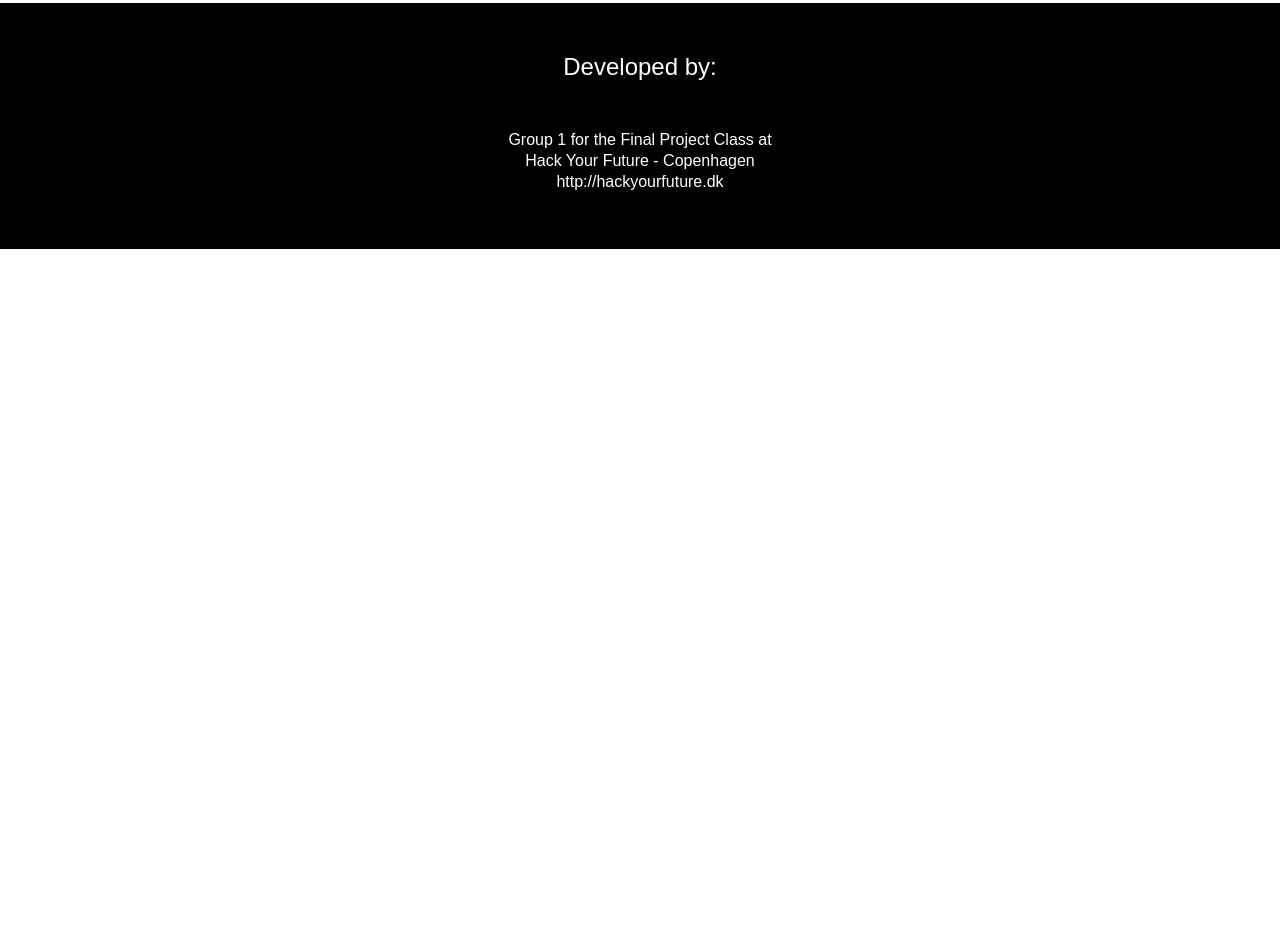
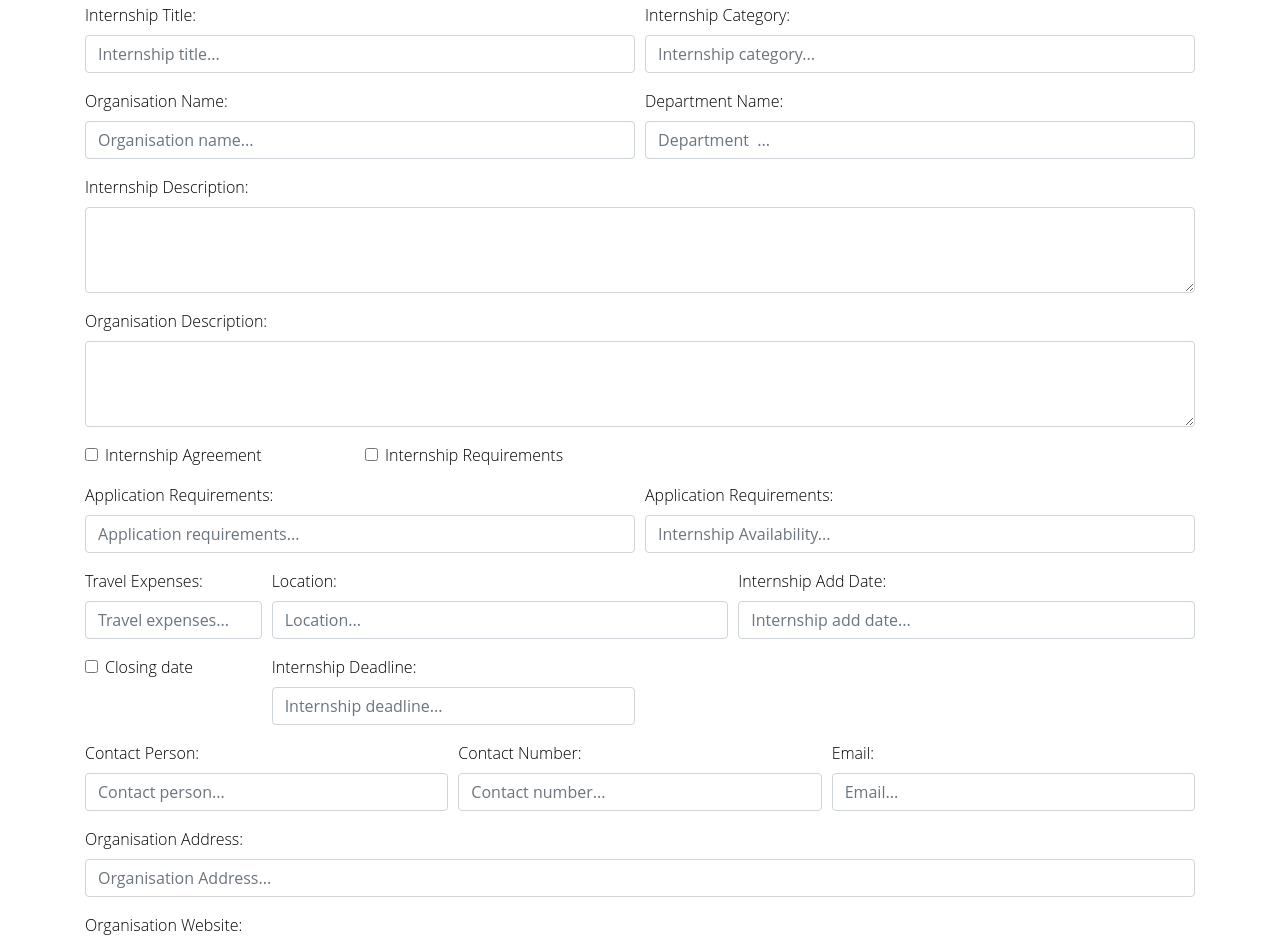
Before and after one commit to paredesrichard/thread-app-project, a React app: page /admin/internships in a window 1280 px wide. Shown: the part 440-1383 px from the top of the page. Before the commit the page ends 800 px from the top, so only its background shows below. Built offline with nearby package versions, Linux system fonts and the light colour scheme; no server answers.

Commit message:
added empty form for internships table

```diff
--- a/src/client/components/InternshipsForm/InternshipsForm.jsx
+++ b/src/client/components/InternshipsForm/InternshipsForm.jsx
@@ -1,14 +1,214 @@
 import React, { Component } from 'react';
+
+import { fetchAPIData } from '../Api/api';
 
 class InternshipsForm extends Component {
   constructor(props) {
     super(props);
   }
 
+  componentDidMount() {
+    fetchAPIData('/api/internships').then(newData => {
+      this.setState({ data: newData });
+    });
+  }
+
+  handleSubmit = (event) => {
+    alert('Form submitted')
+    event.preventDefault();
+  }
+
+
+
   render() {
     return (
       <div className="container">
         <h4>Internships Form</h4>
+        <form onSubmit={this.handleSubmit} className="text-left" id="internshipFormId">
+
+          <div className="form-row">
+            <div className="col-md-6">
+              <div className="form-group">
+                <label for="txtInternshipTitle">Internship Title: </label>
+                <input type="text" className="form-control" id="txtInternshipTitle" placeholder="Internship title..." />
+              </div>
+            </div>
+            <div className="col-md-6">
+              <div className="form-group">
+                <label for="txtInternshipCategory">Internship Category: </label>
+                <input type="text" className="form-control" id="txtInternshipCategory" placeholder="Internship category..." />
+              </div>
+            </div>
+          </div>
+
+          <div className="form-row">
+            <div className="col-md-6">
+              <div className="form-group">
+                <label for="txtOrganisationName">Organisation Name:</label>
+                <input type="text" className="form-control" id="txtOrganisationName" placeholder="Organisation name..." />
+              </div>
+            </div>
+            <div className="col-md-6">
+              <div className="form-group">
+                <label for="txtDepartment">Department Name:</label>
+                <input type="text" className="form-control" id="txtDepartment" placeholder="Department  ..." />
+              </div>
+            </div>
+          </div>
+
+          <div className="form-row">
+            <div className="col-md-12">
+              <div className="form-group">
+                <div className="form-group">
+                  <label for="textInternshipDescription">Internship Description:</label>
+                  <textarea className="form-control" id="textInternshipDescription" form="internshipFormId" rows="3" />
+                </div>
+              </div>
+            </div>
+          </div>
+
+          <div className="form-row">
+            <div className="col-md-12">
+              <div className="form-group">
+                <div className="form-group">
+                  <label for="textOrganisationDescription">Organisation Description:</label>
+                  <textarea className="form-control" id="textOrganisationDescription" form="internshipFormId" rows="3" />
+                </div>
+              </div>
+            </div>
+          </div>
+
+          {/* Form checkbox */}
+          <div className="form-row">
+            <div className="col-md-3">
+              <div className="form-group form-check">
+                <input class="form-check-input" type="checkbox" id="chkInternshipAgreement" />
+                <label class="form-check-label" for="chkInternshipAgreement">
+                  Internship Agreement
+                </label>
+              </div>
+            </div>
+            <div className="col-md-3">
+              <div className="form-group form-check">
+                <input class="form-check-input" type="checkbox" id="chkInternshipRequirements" />
+                <label class="form-check-label" for="chkInternshipRequirements">
+                  Internship Requirements
+                </label>
+              </div>
+            </div>
+          </div>
+
+          <div className="form-row">
+            <div className="col-md-6">
+              <div className="form-group">
+                <label for="txtApplicationRequirements">Application Requirements:</label>
+                <input type="text" className="form-control" id="txtApplicationRequirements" placeholder="Application requirements..." />
+              </div>
+            </div>
+            <div className="col-md-6">
+              <div className="form-group">
+                <label for="txtInternshipAvailabilitySchedule">Application Requirements:</label>
+                <input type="text" className="form-control" id="txtInternshipAvailabilitySchedule" placeholder="Internship Availability..." />
+              </div>
+            </div>
+          </div>
+
+          <div className="form-row">
+            <div className="col-md-2">
+              <div className="form-group">
+                <label for="txtTravelExpenses">Travel Expenses:</label>
+                <input type="text" className="form-control" id="txtTravelExpenses" placeholder="Travel expenses..." />
+              </div>
+            </div>
+            <div className="col-md-5">
+              <div className="form-group">
+                <label for="txtLocation">Location:</label>
+                <input type="text" className="form-control" id="txtLocation" placeholder="Location..." />
+              </div>
+            </div>
+            <div className="col-md-5">
+              <div className="form-group">
+                <label for="txtInternshipAddDate">Internship Add Date:</label>
+                <input type="text" className="form-control" id="txtInternshipAddDate" placeholder="Internship add date..." />
+              </div>
+            </div>
+          </div>
+
+          <div className="form-row">
+            <div className="col-md-2">
+              <div className="form-group form-check">
+                <input class="form-check-input" type="checkbox" id="chkClosingDate" />
+                <label class="form-check-label" for="chkClosingDate">
+                  Closing date
+                </label>
+              </div>
+            </div>
+            <div className="col-md-4">
+              <div className="form-group">
+                <label for="txtInternshipDeadline">Internship Deadline:</label>
+                <input type="text" className="form-control" id="txtInternshipDeadline" placeholder="Internship deadline..." />
+              </div>
+            </div>
+          </div>
+
+          <div className="form-row">
+            <div className="col-md-4">
+              <div className="form-group">
+                <label for="txtContactPerson">Contact Person:</label>
+                <input type="text" className="form-control" id="txtContactPerson" placeholder="Contact person..." />
+              </div>
+            </div>
+            <div className="col-md-4">
+              <div className="form-group">
+                <label for="txtPhoneContact">Contact Number:</label>
+                <input type="text" className="form-control" id="txtPhoneContact" placeholder="Contact number..." />
+              </div>
+            </div>
+            <div className="col-md-4">
+              <div className="form-group">
+                <label for="txtEmailContact">Email:</label>
+                <input type="text" className="form-control" id="txtEmailContact" placeholder="Email..." />
+              </div>
+            </div>
+          </div>
+
+          <div className="form-row">
+            <div className="col-md-12">
+              <div className="form-group">
+                <label for="txtOrganisationAddress">Organisation Address:</label>
+                <input type="text" className="form-control" id="txtOrganisationAddress" placeholder="Organisation Address..." />
+              </div>
+            </div>
+          </div>
+
+          <div className="form-row">
+            <div className="col-md-12">
+              <div className="form-group">
+                <label for="txtOrganisationWebsite">Organisation Website:</label>
+                <input type="text" className="form-control" id="txtOrganisationWebsite" placeholder="Organisation Website..." />
+              </div>
+            </div>
+          </div>
+
+          <div className="form-row">
+            <div className="col-md-12">
+              <div className="form-group">
+                <label for="txtInternshipThemeImage">Theme Image:</label>
+                <input type="text" className="form-control" id="txtInternshipThemeImage" placeholder="Internship Theme Image..." />
+              </div>
+            </div>
+          </div>
+
+          <div className="form-row">
+            <div className="col-md-auto">
+              <button type="submit" class="btn btn-primary mb-2">Submit</button>
+            </div>
+            <div className="col-md-auto">
+              <button type="submit" class="btn btn-primary mb-2">Cancel</button>
+            </div>
+          </div>
+
+        </form>
       </div>
     )
   }
```
